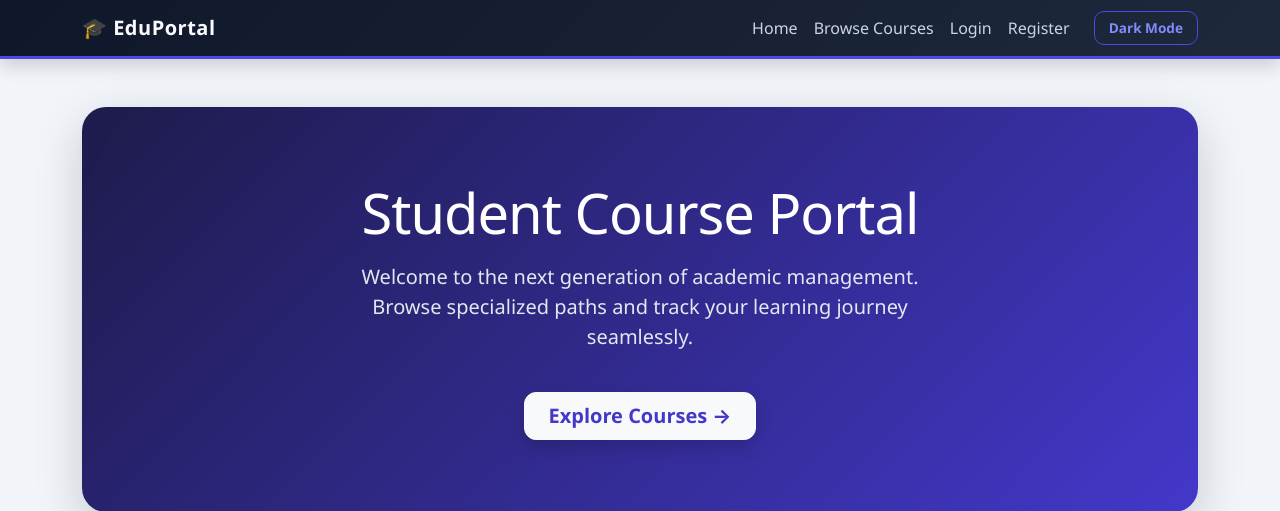
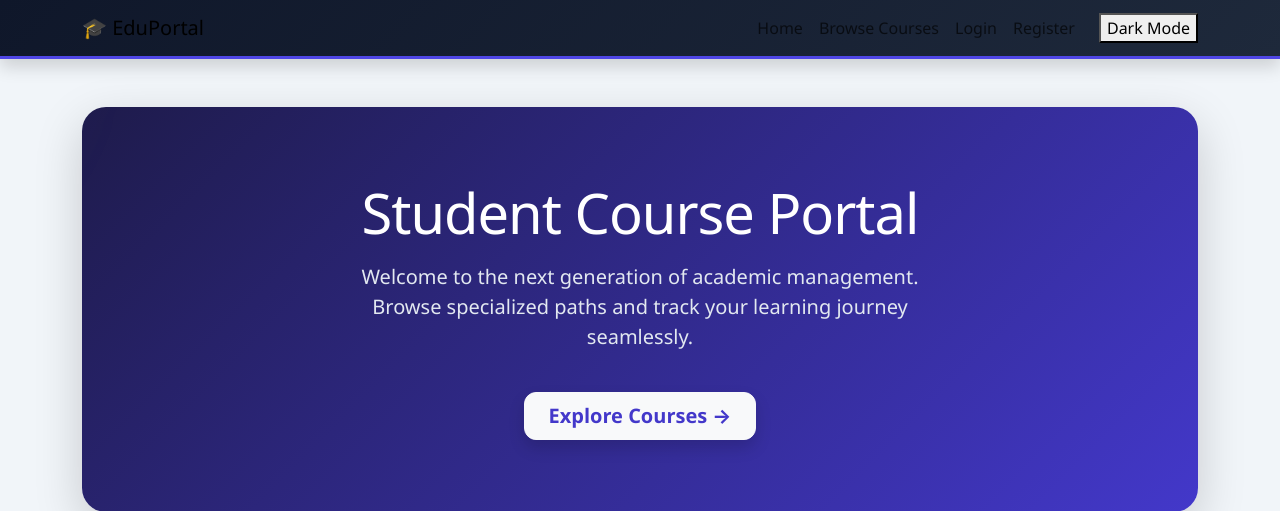
Before and after one commit to yara98-code/course-portal, a Flask app: page / in a window 1280 px wide. Shown: the top 511 px of the page. Run offline with Flask 3, Linux system fonts and the light colour scheme.

Commit message:
Update base.html

```diff
--- a/templates/base.html
+++ b/templates/base.html
@@ -41,9 +41,20 @@
             background: linear-gradient(135deg, #0f172a, #1e293b) !important;
             border-bottom: 3px solid #4f46e5;
         }
-        .navbar-brand { font-weight: 800; letter-spacing: 0.5px; color: #f8fafc !important; }
-        .nav-link { font-weight: 500; color: #cbd5e1 !important; transition: color 0.3s; }
-        .nav-link:hover, .nav-link.active { color: #818cf8 !important; }
+       <div class="navbar-nav ms-auto align-items-center">
+    <a class="nav-link" href="{{ url_for('home') }}">Home</a>
+    <a class="nav-link" href="{{ url_for('offerings') }}">Browse Courses</a>
+
+    {% if session.get('user_id') is not none %}
+        <a class="nav-link fw-bold text-info" href="{{ url_for('dashboard') }}">📊 Dashboard</a>
+        <a class="btn btn-sm btn-danger text-white ms-2 px-3" style="border-radius: 10px;" href="{{ url_for('logout') }}">Logout</a>
+    {% else %}
+        <a class="btn btn-sm btn-outline-light ms-2 px-3" style="border-radius: 10px;" href="{{ url_for('login') }}">Login</a>
+        <a class="btn btn-sm btn-success text-white ms-2 px-3" style="border-radius: 10px; background-color: #10b981; border: none;" href="{{ url_for('register') }}">Register</a>
+    {% endif %}
+
+    <button id="theme-toggle" class="ms-3" aria-pressed="false">Dark Mode</button>
+</div>
 
         #theme-toggle {
             background: transparent;
```
